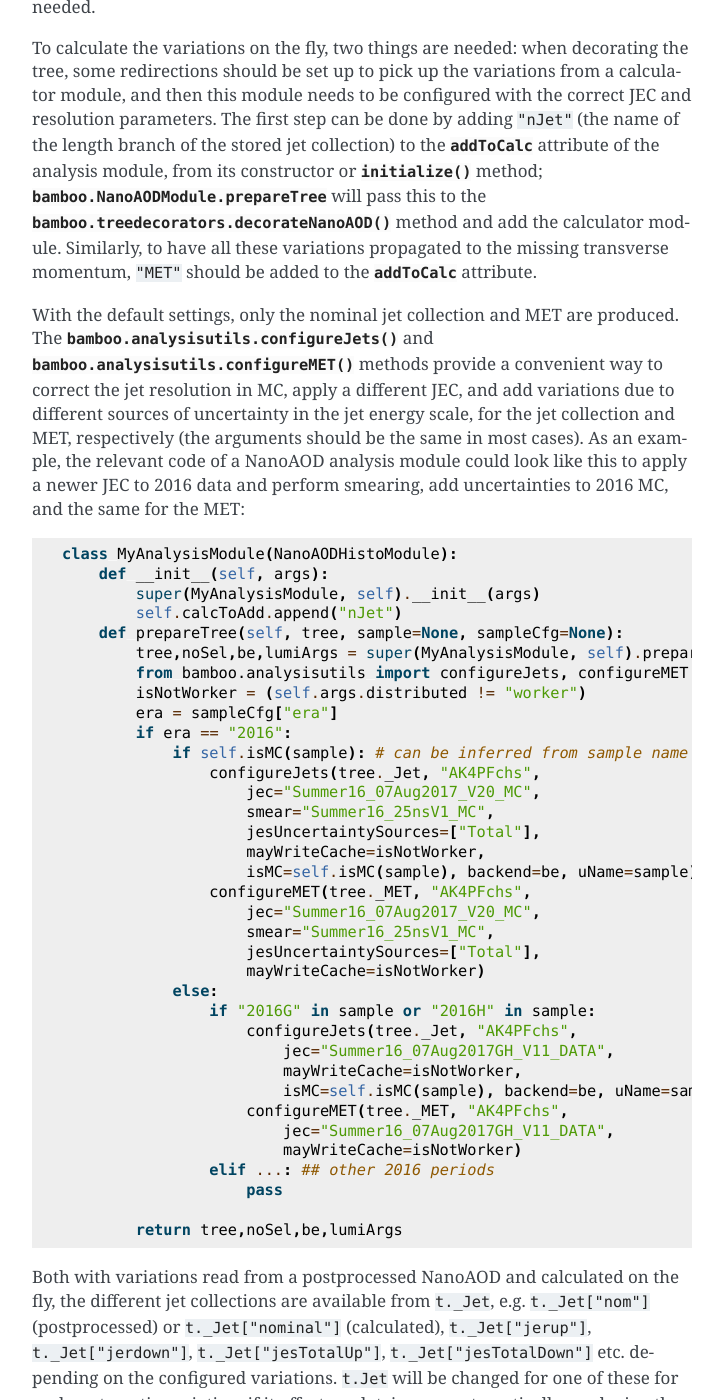
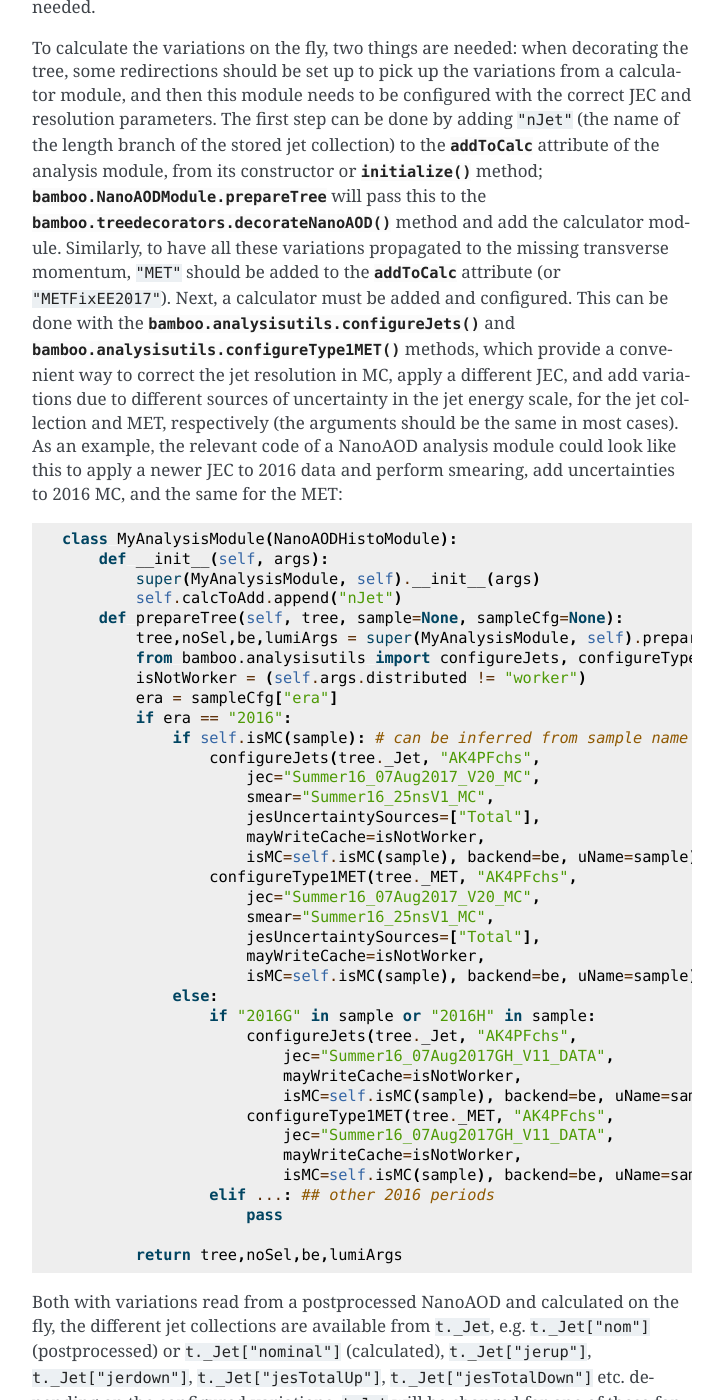
Before and after one commit to recotoolsbenchmarks/BambooAnalysis, a Sphinx documentation site: the page built from doc/recipes.rst, in a window 1280 px wide and 1400 px high, scrolled down 3649 px. Shown: the whole window, without its empty margins (388-1111 px from the left). Built offline with Sphinx 7.4.7, drawn with Linux system fonts in a browser that asks for light colours; some of the changed text lies outside the part shown.

Commit message:
Same for MET

```diff
--- a/doc/recipes.rst
+++ b/doc/recipes.rst
@@ -209,11 +209,10 @@ attribute of the analysis module, from its constructor or
 module.
 Similarly, to have all these variations propagated to the missing transverse
 momentum, ``"MET"`` should be added to the
-:py:attr:`~bamboo.NanoAODModule.addToCalc` attribute.
-
-With the default settings, only the nominal jet collection and MET are produced.
-The :py:meth:`bamboo.analysisutils.configureJets` and
-:py:meth:`bamboo.analysisutils.configureMET` methods provide a
+:py:attr:`~bamboo.NanoAODModule.addToCalc` attribute (or ``"METFixEE2017"``).
+Next, a calculator must be added and configured.
+This can be done with the :py:meth:`bamboo.analysisutils.configureJets` and
+:py:meth:`bamboo.analysisutils.configureType1MET` methods, which provide a
 convenient way to correct the jet resolution in MC, apply a different JEC, and
 add variations due to different sources of uncertainty in the jet energy scale,
 for the jet collection and MET, respectively (the arguments should be the same
@@ -230,7 +229,7 @@ uncertainties to 2016 MC, and the same for the MET:
            self.calcToAdd.append("nJet")
        def prepareTree(self, tree, sample=None, sampleCfg=None):
            tree,noSel,be,lumiArgs = super(MyAnalysisModule, self).prepareTree(tree, sample=sample, sampleCfg=sampleCfg)
-           from bamboo.analysisutils import configureJets, configureMET
+           from bamboo.analysisutils import configureJets, configureType1MET
            isNotWorker = (self.args.distributed != "worker")
            era = sampleCfg["era"]
            if era == "2016":
@@ -241,20 +240,22 @@ uncertainties to 2016 MC, and the same for the MET:
                        jesUncertaintySources=["Total"],
                        mayWriteCache=isNotWorker,
                        isMC=self.isMC(sample), backend=be, uName=sample)
-                   configureMET(tree._MET, "AK4PFchs",
+                   configureType1MET(tree._MET, "AK4PFchs",
                        jec="Summer16_07Aug2017_V20_MC",
                        smear="Summer16_25nsV1_MC",
                        jesUncertaintySources=["Total"],
-                       mayWriteCache=isNotWorker)
+                       mayWriteCache=isNotWorker,
+                       isMC=self.isMC(sample), backend=be, uName=sample)
                else:
                    if "2016G" in sample or "2016H" in sample:
                        configureJets(tree._Jet, "AK4PFchs",
                            jec="Summer16_07Aug2017GH_V11_DATA",
                            mayWriteCache=isNotWorker,
                            isMC=self.isMC(sample), backend=be, uName=sample)
-                       configureMET(tree._MET, "AK4PFchs",
+                       configureType1MET(tree._MET, "AK4PFchs",
                            jec="Summer16_07Aug2017GH_V11_DATA",
-                           mayWriteCache=isNotWorker)
+                           mayWriteCache=isNotWorker,
+                           isMC=self.isMC(sample), backend=be, uName=sample)
                    elif ...: ## other 2016 periods
                        pass
 
```
Also changed, not shown: other parts of doc/recipes.rst (+1 -1 lines), 6 other files.
